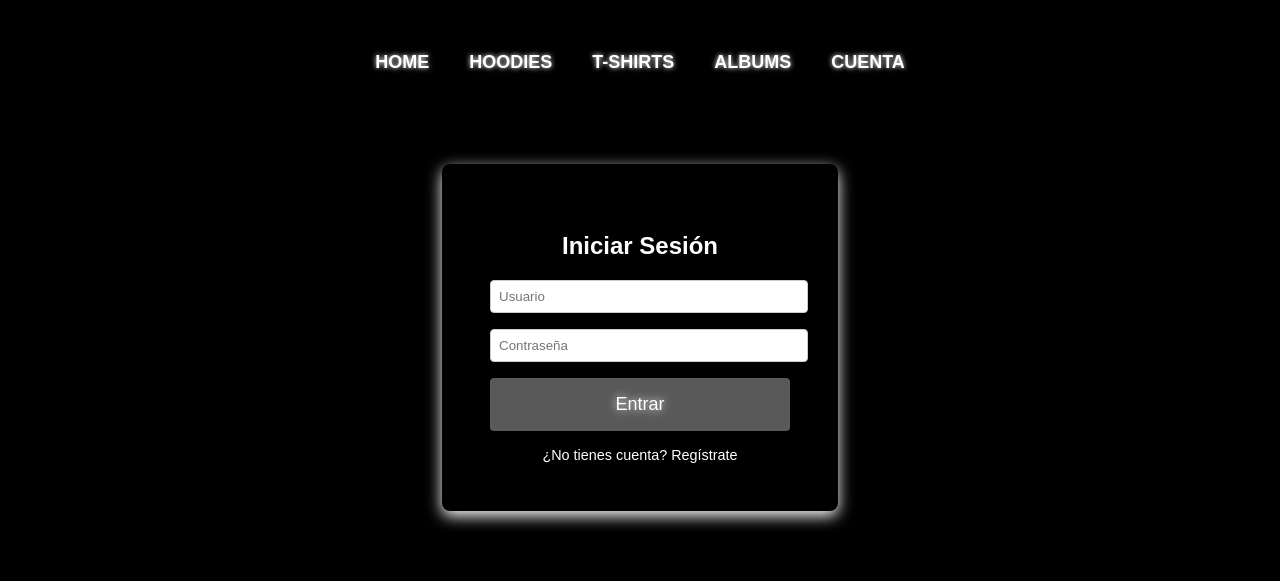
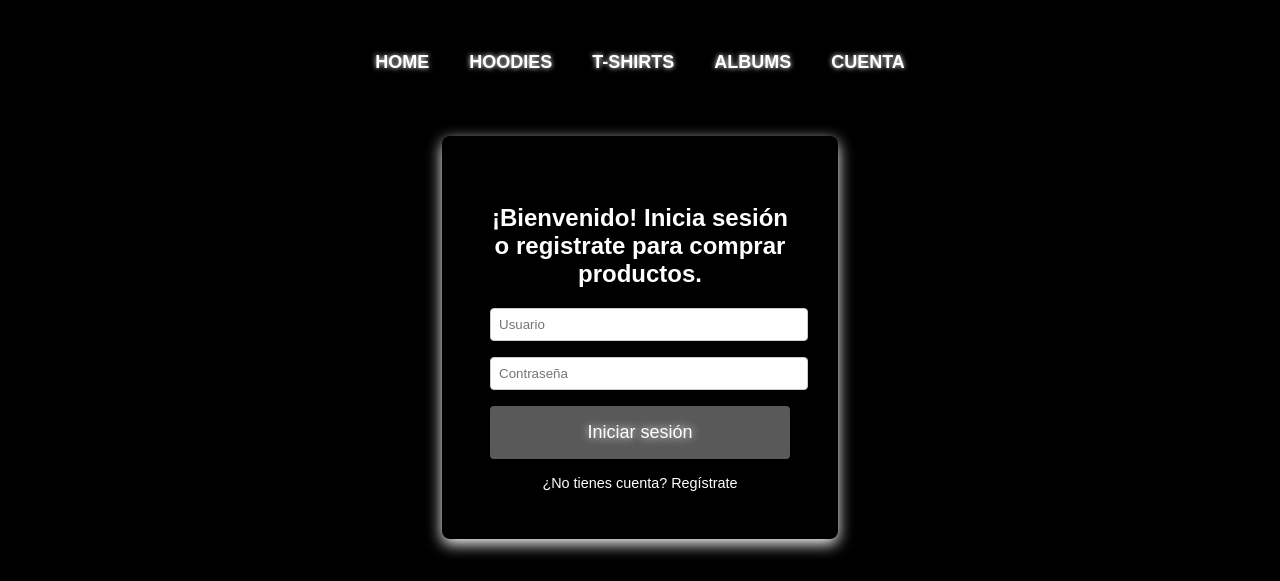
Before and after one commit to zSamuel23/travismerch, a plain HTML site: page cuenta.html in a window 1280 px wide. Shown: the part 133-714 px from the top of the page. Drawn offline with Linux system fonts and the light colour scheme.

Commit message:
Caja inicio sesion

```diff
--- a/cuenta.html
+++ b/cuenta.html
@@ -22,12 +22,12 @@
 
     <main>
         <div id="auth-container">
-        <h2 id="form-title">Iniciar Sesión</h2>
+        <h2 id="form-title">¡Bienvenido! Inicia sesión o registrate para comprar productos.</h2>
 
         <div id="login-form">
             <input type="text" id="login-username" placeholder="Usuario">
             <input type="password" id="login-password" placeholder="Contraseña">
-            <button onclick="login()">Entrar</button>
+            <button onclick="login()">Iniciar sesión</button>
             <div class="toggle" onclick="toggleForm()">¿No tienes cuenta? Regístrate</div>
         </div>
 
```
Also changed, not shown: index.html (+2 -2 lines).
